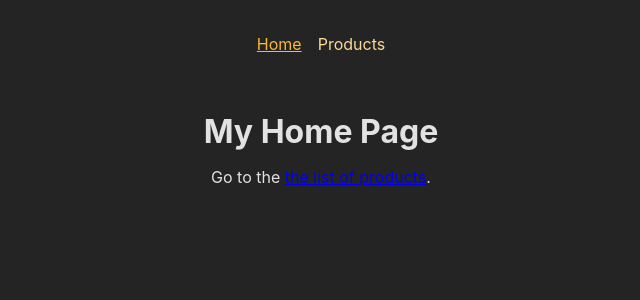
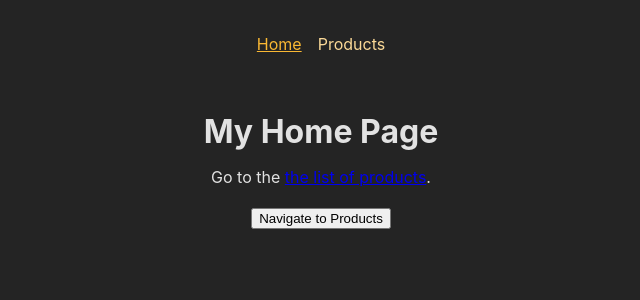
Before and after one commit to novitsky-413x/learn-react-router, a React (Create React App) app: page / in a window 1280 px wide. Shown: the top 300 px of the page, without its empty margins (319-959 px from the left). Built offline with nearby package versions, Linux system fonts and the light colour scheme.

Commit message:
353. Navigating Programmatically

```diff
--- a/src/pages/Home.js
+++ b/src/pages/Home.js
@@ -1,6 +1,15 @@
-import { Link } from 'react-router-dom';
+import { Link, useNavigate } from 'react-router-dom';
 
 function HomePage() {
+    const navigate = useNavigate();
+
+    function navigateHandler() {
+        // navigate to /products programmatically
+        // in case if some action needs to be done before navigation
+        // or if some timer expired and you can call navigate() then
+        navigate('/products');
+    }
+
     return (
         <>
             <h1>My Home Page</h1>
@@ -8,6 +17,9 @@
                 Go to the <Link to="/products">the list of products</Link>.
                 {/* Go to <a href="/products">the list of products</a>. */}
             </p>
+            <p>
+                <button onClick={navigateHandler}>Navigate to Products</button>
+            </p>
         </>
     );
 }
```
